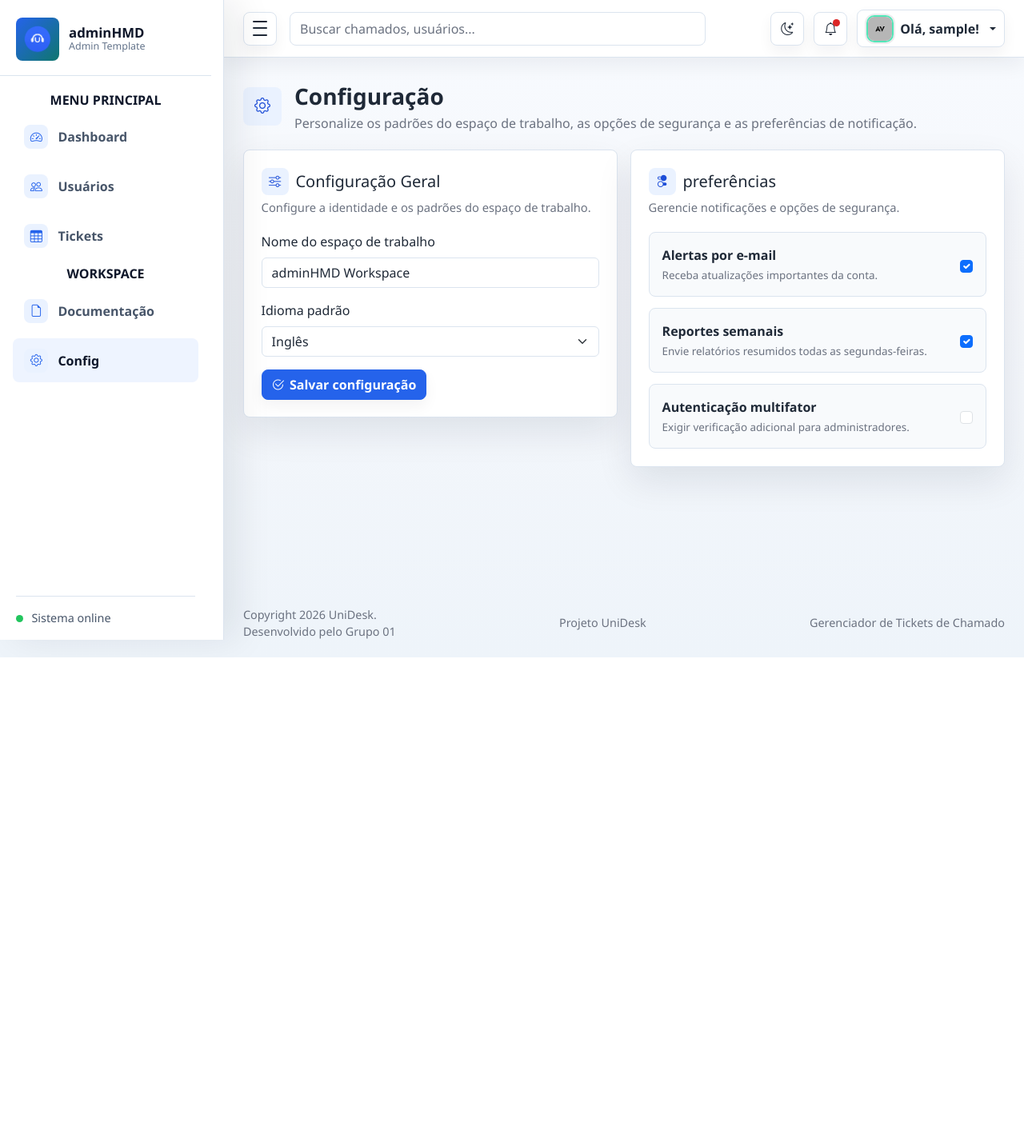
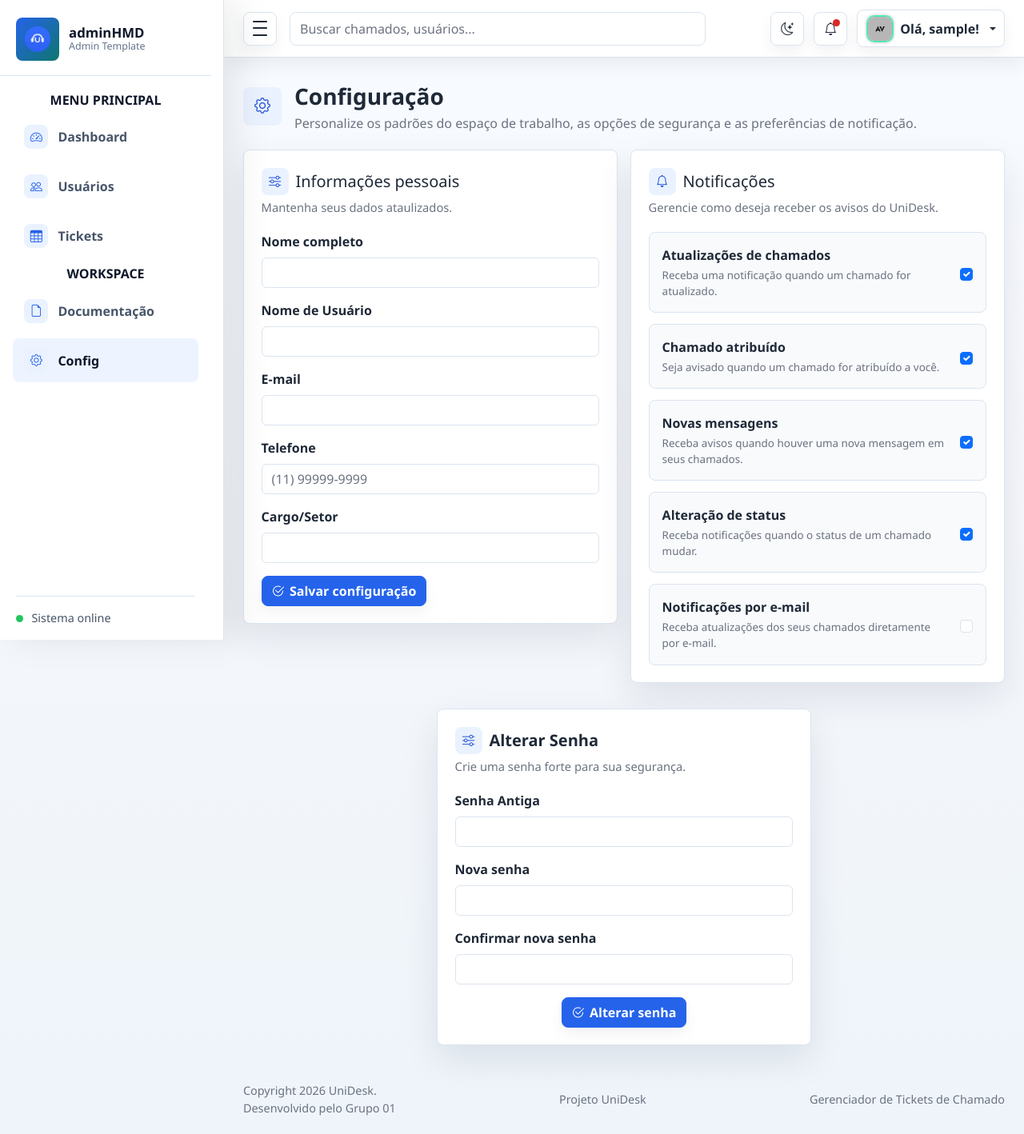
Before and after one commit to TolbyOwl/Semestre-6---Desenvolvimento-de-Sistema, a Flask app: page /config in a window 1280 px wide. Shown: the whole page at 80% size. Before the commit the page ends 822 px from the top, so only its background shows below. Run offline with Flask 3, Linux system fonts and the light colour scheme; the visitor is signed in with stand-in values (Sample User, id 1); some libraries are stand-ins or nearby versions.

Commit message:
Tela de Configuração
Criação do front-end da tela de configuração, onde temos as seguintes opções:

- Nome de usuário;
- Nome completo
- Telefone
- E-mail
- Notificações
- Senha (Trocar a senha)

Pendências:

- Realizar a criação do back-end para realizar o funcionamento completo da tela .

```diff
--- a/static/js/main.js
+++ b/static/js/main.js
@@ -236,5 +236,35 @@
     } else if (mediaQuery.addListener) {
       mediaQuery.addListener(handleBreakpointChange);
     }
+
+    var telefone = document.getElementById("telefone");
+
+    if (telefone) {
+      telefone.addEventListener("input", function () {
+        var valor = telefone.value.replace(/\D/g, "");
+
+        if (valor.length > 11) {
+          valor = valor.substring(0, 11);
+        }
+
+        if (valor.length <= 2) {
+          telefone.value = valor ? "(" + valor : "";
+        } else if (valor.length <= 7) {
+          telefone.value =
+            "(" + valor.substring(0, 2) + ") " + valor.substring(2);
+        } else {
+          telefone.value =
+            "(" +
+            valor.substring(0, 2) +
+            ") " +
+            valor.substring(2, 7) +
+            "-" +
+            valor.substring(7);
+        }
+      });
+    }
+
+
+
   });
 })();
--- a/templates/it_dash/config.html
+++ b/templates/it_dash/config.html
@@ -12,12 +12,13 @@
           <p class="eyebrow mb-1"></p>
           <h1 class="h3 mb-1">Configuração</h1>
           <p class="text-muted mb-0">
-            Personalize os padrões do espaço de trabalho, as opções de segurança e as preferências de notificação.
+            Personalize os padrões do espaço de trabalho, as opções de segurança
+            e as preferências de notificação.
           </p>
         </div>
       </div>
     </div>
-
+    <!-- Coluna de cima -->
     <section class="row g-3">
       <div class="col-12 col-xl-6">
         <form class="panel needs-validation" novalidate>
@@ -25,72 +26,237 @@
             <div>
               <h2 class="h5 mb-1 section-title">
                 <i class="bi bi-sliders" aria-hidden="true"></i
-                ><span>Configuração Geral</span>
+                ><span>Informações pessoais</span>
               </h2>
-              <p class="text-muted mb-0">
-                Configure a identidade e os padrões do espaço de trabalho.
-              </p>
+              <p class="text-muted mb-0">Mantenha seus dados ataulizados.</p>
             </div>
           </div>
-          <div class="mb-3">
-            <label class="form-label" for="workspaceName">Nome do espaço de trabalho</label
+          <!-- Nome completo -->
+          <div class="col-md-12 mt-3">
+            <label class="form-label" for="formName">
+              <strong> Nome completo</strong>
+            </label>
+            <input class="form-control" id="formName" name="name" required />
+            <div class="invalid-feedback">Nome completo requerido.</div>
+          </div>
+
+          <!-- Nome de usuario -->
+          <div class="col-md-12 mt-3">
+            <label class="form-label" for="formUserName">
+              <strong>Nome de Usuário</strong> </label
             ><input
               class="form-control"
-              id="workspaceName"
-              type="text"
-              value="adminHMD Workspace"
+              id="formUserName"
+              username="username"
               required
             />
-            <div class="invalid-feedback">O nome do espaço de trabalho é obrigatório.</div>
+            <div class="invalid-feedback">Nome de usuário querido.</div>
           </div>
-          <div class="mb-3">
-            <label class="form-label" for="defaultLanguage"
-              >Idioma padrão</label
-            ><select class="form-select" id="defaultLanguage">
-              <option selected>Inglês</option>
-              <option>Português</option>
-              <option>Espanhol</option>
-            </select>
+          <!-- E-mail -->
+          <div class="col-md-12 mt-3">
+            <label class="form-label" for="formEmail">
+              <strong> E-mail</strong> </label
+            ><input
+              class="form-control"
+              id="formEmail"
+              email="email"
+              required
+            />
+            <div class="invalid-feedback">Endereço de e-mail requerido.</div>
           </div>
-          <button class="btn btn-primary" type="submit">
-            <i class="bi bi-check2-circle" aria-hidden="true"></i> Salvar configuração
+          <!-- Telefone -->
+          <div class="mb-3 mt-3">
+            <label for="telefone" class="form-label">
+              <strong>Telefone</label></strong>
+
+            <input
+              type="text"
+              class="form-control"
+              id="telefone"
+              name="telefone"
+              placeholder="(11) 99999-9999"
+              maxlength="15"
+              inputmode="numeric"
+              autocomplete="tel"
+              required
+            />
+
+            <div class="invalid-feedback">Telefone requerido.</div>
+          </div>
+          <!-- Cargo -->
+          <div class="col-md-12 mt-3">
+            <label class="form-label" for="formCargo">
+            <strong>Cargo/Setor</strong></label
+            ><input
+              class="form-control"
+              id="formCargo"
+              cargo="cargo"
+              required
+            />
+            <div class="invalid-feedback">Cargo requerido.</div>
+          </div>
+          <!-- Botão de salvar -->
+          <button class="btn btn-primary mt-3" type="submit">
+            <i class="bi bi-check2-circle" aria-hidden="true"></i> Salvar
+            configuração
           </button>
         </form>
       </div>
+
+      <!-- Notificações -->
       <div class="col-12 col-xl-6">
         <div class="panel h-100">
           <div class="panel-header">
             <div>
               <h2 class="h5 mb-1 section-title">
-                <i class="bi bi-toggles2" aria-hidden="true"></i
-                ><span>preferências</span>
+                <i class="bi bi-bell" aria-hidden="true"></i>
+                <span>Notificações</span>
               </h2>
+
               <p class="text-muted mb-0">
-                Gerencie notificações e opções de segurança.
+                Gerencie como deseja receber os avisos do UniDesk.
               </p>
             </div>
           </div>
+
           <div class="settings-list">
-            <label class="settings-row"
-              ><span
-                ><strong>Alertas por e-mail</strong
-                ><small>Receba atualizações importantes da conta.</small></span
-              ><input class="form-check-input" type="checkbox" checked
-            /></label>
-            <label class="settings-row"
-              ><span
-                ><strong>Reportes semanais</strong
-                ><small>Envie relatórios resumidos todas as segundas-feiras.</small></span
-              ><input class="form-check-input" type="checkbox" checked
-            /></label>
-            <label class="settings-row"
-              ><span
-                ><strong>Autenticação multifator</strong
-                ><small>Exigir verificação adicional para administradores.</small></span
-              ><input class="form-check-input" type="checkbox"
-            /></label>
+            <!-- Atualização de chamado -->
+            <label class="settings-row">
+              <span>
+                <strong>Atualizações de chamados</strong>
+                <small>
+                  Receba uma notificação quando um chamado for atualizado.
+                </small>
+              </span>
+
+              <input class="form-check-input" type="checkbox" checked />
+            </label>
+            <!-- Chamado atribuído -->
+            <label class="settings-row">
+              <span>
+                <strong>Chamado atribuído</strong>
+                <small>
+                  Seja avisado quando um chamado for atribuído a você.
+                </small>
+              </span>
+
+              <input class="form-check-input" type="checkbox" checked />
+            </label>
+            <!-- Mensagens -->
+            <label class="settings-row">
+              <span>
+                <strong>Novas mensagens</strong>
+                <small>
+                  Receba avisos quando houver uma nova mensagem em seus
+                  chamados.
+                </small>
+              </span>
+
+              <input class="form-check-input" type="checkbox" checked />
+            </label>
+            <!-- Alteração de status -->
+            <label class="settings-row">
+              <span>
+                <strong>Alteração de status</strong>
+                <small>
+                  Receba notificações quando o status de um chamado mudar.
+                </small>
+              </span>
+
+              <input class="form-check-input" type="checkbox" checked />
+            </label>
+            <!-- Notificações por e-mail -->
+            <label class="settings-row">
+              <span>
+                <strong>Notificações por e-mail</strong>
+                <small>
+                  Receba atualizações dos seus chamados diretamente por e-mail.
+                </small>
+              </span>
+
+              <input class="form-check-input" type="checkbox" />
+            </label>
           </div>
         </div>
+      </div>
+
+    </section>
+
+    <!-- Coluna de baixo -->
+    <section class="row g-3 mt-3 justify-content-center">
+      <!-- Senhas -->
+      <div class="col-12 col-xl-6">
+        <form class="panel needs-validation" novalidate>
+          <div class="panel-header">
+            <div>
+              <h2 class="h5 mb-1 section-title">
+                <i class="bi bi-sliders" aria-hidden="true"></i>
+                <span>
+                  <strong>Alterar Senha</strong></span>
+              </h2>
+
+              <p class="text-muted mb-0">
+                Crie uma senha forte para sua segurança.
+              </p>
+            </div>
+          </div>
+
+          <!-- Senha antiga -->
+          <div class="col-md-12 mt-3">
+            <label class="form-label" for="senhaAntiga">
+              <strong>Senha Antiga</strong></label>
+
+            <input
+              class="form-control"
+              type="password"
+              id="senhaAntiga"
+              name="senha_antiga"
+              required
+            />
+            <div class="invalid-feedback">Senha antiga requerida.</div>
+          </div>
+
+          <!-- Nova Senha -->
+          <div class="col-md-12 mt-3">
+            <label class="form-label" for="novaSenha">
+              <strong> Nova senha</strong></label>
+            <input
+              class="form-control"
+              type="password"
+              id="novaSenha"
+              name="nova_senha"
+              required
+            />
+            <div class="invalid-feedback">Nova senha requerida.</div>
+          </div>
+
+          <!-- Confirmar nova senha -->
+          <div class="col-md-12 mt-3">
+            <label class="form-label" for="confirmarSenha">
+              <strong>Confirmar nova senha</strong>
+            </label>
+
+            <input
+              class="form-control"
+              type="password"
+              id="confirmarSenha"
+              name="confirmar_senha"
+              required
+            />
+
+            <div class="invalid-feedback">
+              Confirmação da nova senha requerida.
+            </div>
+          </div>
+
+          <!-- Botão de salvar -->
+          <div class="d-flex justify-content-center">
+            <button class="btn btn-primary mt-3" type="submit">
+              <i class="bi bi-check2-circle" aria-hidden="true"></i>
+              Alterar senha
+            </button>
+          </div>
+        </form>
       </div>
     </section>
   </div>
```
